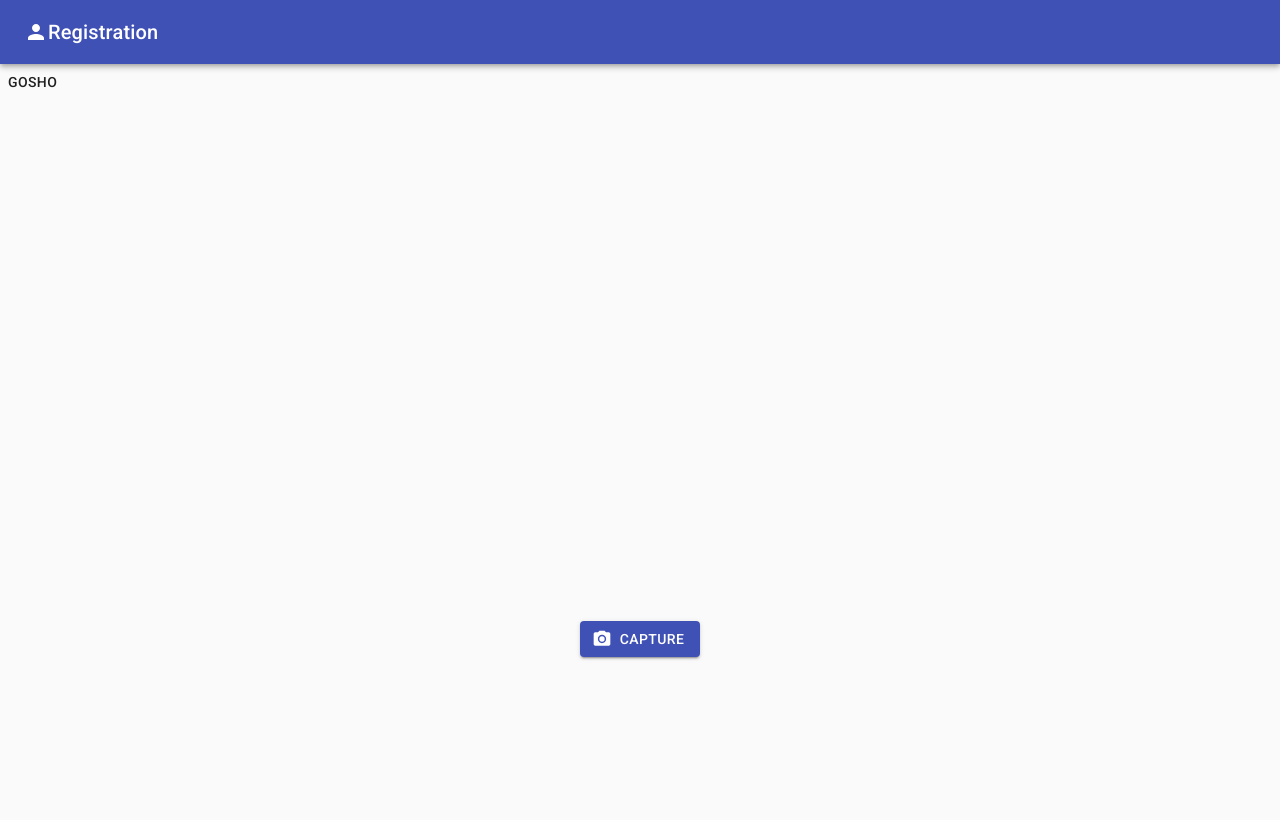
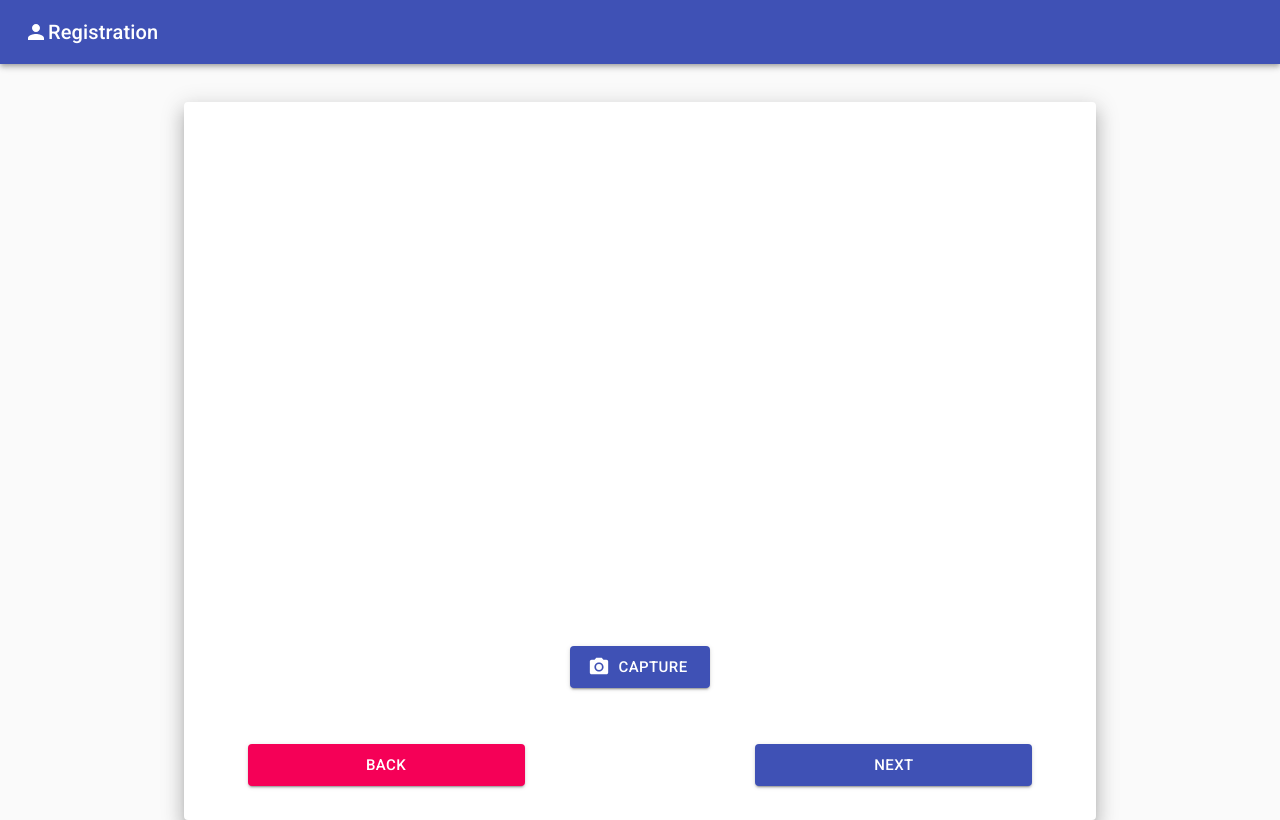
Before and after one commit to Vladikolev0321/Covid-Border-Control, a React (Create React App) app in the folder frontend/registration-app/: page / in a window 1280 px wide. Both pictures are taken after a click on the button "NEXT". Built offline with nearby package versions, Linux system fonts and the light colour scheme; no server answers.

Commit message:
Webcam form design change and add next and back buttons

```diff
--- a/frontend/registration-app/src/components/Form.jsx
+++ b/frontend/registration-app/src/components/Form.jsx
@@ -9,10 +9,10 @@ class Form extends React.Component {
 
         this.state = {
             step: 1,
-            firstname: '',
-            lastname: '',
-            birthday: '',
-            status: '1',
+            firstName: '',
+            lastName: '',
+            birthdate: '',
+            birthdate: '1',
             image: ''
         }
     }
@@ -49,10 +49,10 @@ class Form extends React.Component {
                 },
                 body: JSON.stringify(
                     {
-                        firstname: this.state.firstname,
+                        firstname: this.state.firstName,
                         lastname: this.state.lastname,
-                        birthday: this.state.birthday,
-                        status: this.state.status,
+                        birthday: this.state.birthdate,
+                        status: this.state.healthStatus,
                         image: this.state.image
                     }
                 )
@@ -65,8 +65,8 @@ class Form extends React.Component {
     }
     render() {
         const { step } = this.state;
-        const { firstname, lastname, birthday, status, image } = this.state;
-        const values = { firstname, lastname, birthday, status, image }
+        const { firstName, lastName, birthdate, healthStatus, image } = this.state;
+        const values = { firstName, lastName, birthdate, healthStatus, image  }
         switch(step) {
             case 1:
                 return(
@@ -78,12 +78,7 @@ class Form extends React.Component {
                 );
             case 2:
                 return(
-                    <div>
-                        <Button onClick={ () => this.postData() }>Gosho</Button>
-                        <Container disableGutters={true}>
-                             <WebcamCapture />
-                        </Container>
-                    </div>
+                    <WebcamCapture />
                 );
             case 3:
                 return(
--- a/frontend/registration-app/src/components/PersonDetails.jsx
+++ b/frontend/registration-app/src/components/PersonDetails.jsx
@@ -71,7 +71,7 @@ export class PersonDetails extends React.Component {
                             </Grid>
                             <br />
                             <Grid container justify="flex-end">
-                                <Button variant="contained"color="primary" onClick={this.continue} style={{width: "50%"}}>Next</Button>
+                                <Button variant="contained"color="primary" onClick={this.continue} style={{width: "50%"}} size="large">Next</Button>
                             </Grid>
                         </Paper>
                     </Container>
--- a/frontend/registration-app/src/components/Webcam.jsx
+++ b/frontend/registration-app/src/components/Webcam.jsx
@@ -1,12 +1,12 @@
 import React, { useState } from 'react';
 import Webcam from "react-webcam";
 import CameraAltIcon from '@material-ui/icons/CameraAlt';
-import {Container, CssBaseline, Grid, Button} from "@material-ui/core";
+import {Container, CssBaseline, Grid, Button, Paper} from "@material-ui/core";
 import { borders } from '@material-ui/system'
 
 const videoConstraints = {
-    width: 1280,
-    height: 720,
+    width: 800,
+    height: 500,
     facingMode: "user"
 };
 
@@ -25,43 +25,58 @@ export const WebcamCapture = () => {
 
     return (
         <React.Fragment>
+            <Container className="webcam-container" style={{marginTop: "3%"}} maxWidth="md">
                 <CssBaseline />
-            <Container
-                  className="webcam-container">
+                <Paper style={{padding: "2%"}} elevation={12}>
                     <Grid
                         container
                         direction="column"
-                          justifyContent="center"
-                          alignItems="center"className="webcam-img">
-
+                        justify="center"
+                        alignContent="center"
+                        className="webcam-img"
+                    >
+                        <Grid item xs={5} sm={12} md={12}>
                             {image === '' ? <Webcam
                                 audio={false}
                                 height={500}
                                 ref={webcamRef}
                                 screenshotFormat="image/jpeg"
-                            width={1000}
+                                width={800}
                                 videoConstraints={videoConstraints}
                             /> : <img alt="Person's face" src={image} />}
                         </Grid>
-                    <br/>
+
+                    </Grid>
+                    <br />
                     <Grid container
                             direction="column"
                             justifyContent="center"
                             alignItems="center">
                         {image !== '' ?
-                            <Button variant="contained" color="primary" startIcon={< CameraAltIcon />} onClick={(e) => {
+                            <Button variant="contained" color="primary" size="large" startIcon={< CameraAltIcon />} onClick={(e) => {
                                 e.preventDefault();
                                 setImage('')
                             }}
                                     className="webcam-btn">
                                 Retake Image</Button> :
-                            <Button variant="contained" color="primary" startIcon={< CameraAltIcon />} onClick={(e) => {
+                            <Button variant="contained" color="primary" size="large" startIcon={< CameraAltIcon />} onClick={(e) => {
                                 e.preventDefault();
                                 capture();
                             }}
                                     className="webcam-btn">Capture</Button>
                         }
                     </Grid>
+                    <br />
+                    <br />
+                    <br />
+                    <br />
+                    <Grid container spacing={6} justify="center" >
+                        <Button variant="contained" color="secondary" size="large" style={{width: "30%", marginRight: "25%"}} >Back</Button>
+                        <Button variant="contained" color="primary" size="large" style={{width: "30%"}}>Next</Button>
+                    </Grid>
+                    <br />
+                    <br />
+                </Paper>
             </Container>
         </React.Fragment>
     );
```
Lines whose indentation alone changed are shown as unchanged.
